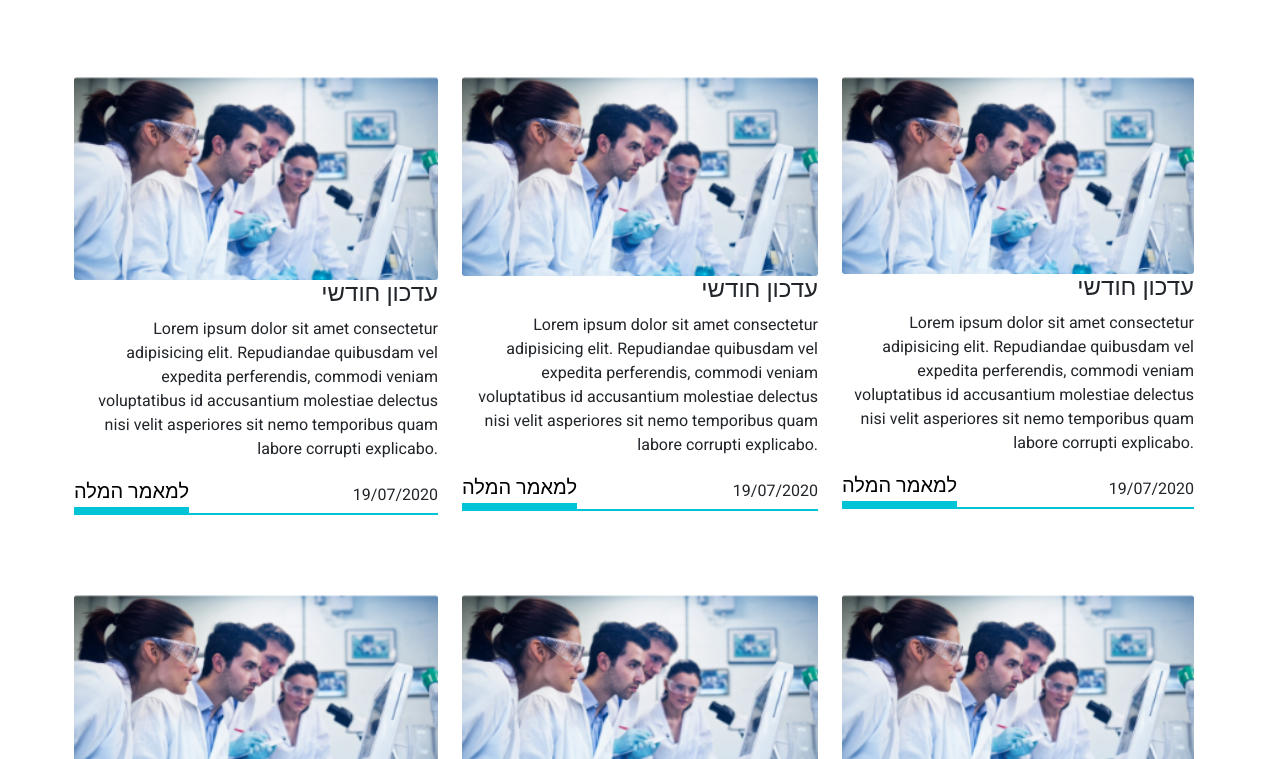
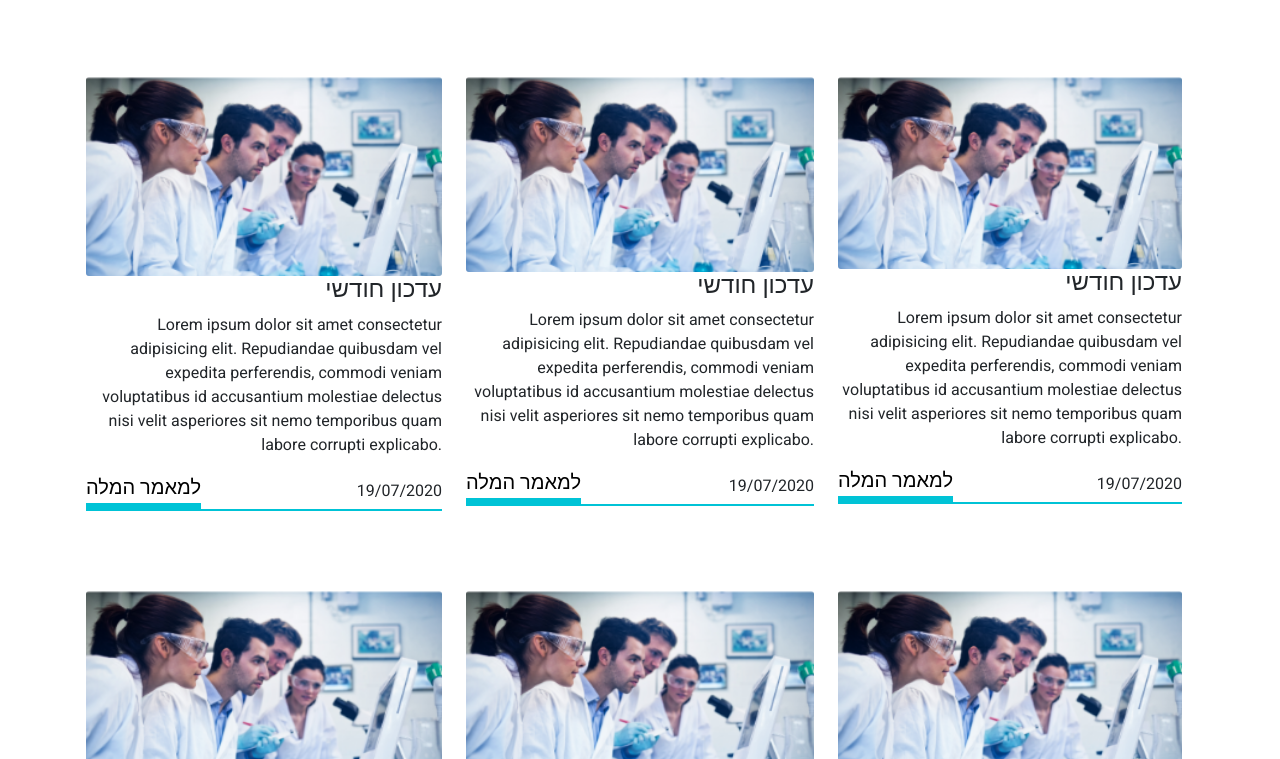
Before and after one commit to Jassy369/k10_project, a plain HTML site: page index.html in a window 1280 px wide. Shown: the part 637-1396 px from the top of the page. Drawn offline with nearby package versions, Linux system fonts and the light colour scheme.

Commit message:
Add files via upload

```diff
--- a/index.html
+++ b/index.html
@@ -76,7 +76,7 @@
     </header>
     <main>
         <h1 class="main_header">10K מאמרי</h1>
-        <div class="container">
+        <div class="container px-4">
             <div class="row justify-content-between px-lg-3">
           <div class="row col-12 col-lg-6 main_card me-lg-1 scale_top">
             <div class="main_card_section">
```
